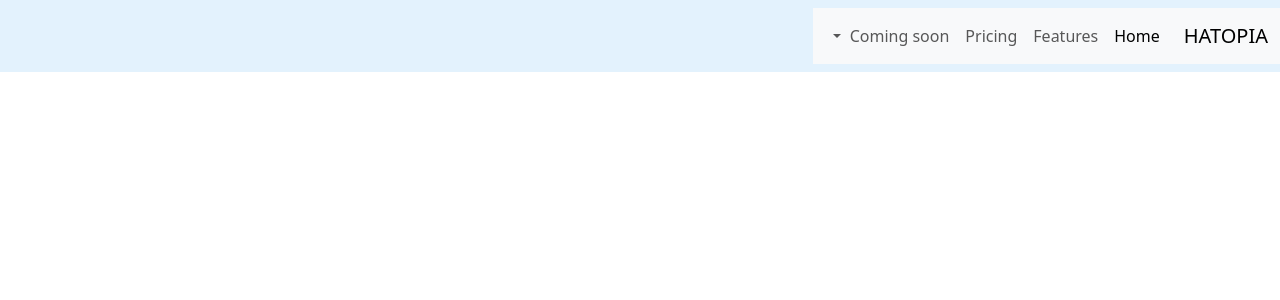
After one commit to mawlaraditya/pbp-ecommerce, a Django app: template main/templates/base.html in a window 1280 px wide. The commit adds this page. Shown: the top 300 px of the page. Run offline with Django 5.2, Linux system fonts and the light colour scheme; the template is opened without the code that fills it, so the values that code supplies are empty.

Commit message:
progres 6

```diff
--- /dev/null
+++ b/main/templates/base.html
@@ -0,0 +1,63 @@
+<!doctype html>
+<html lang="ar" dir="rtl">
+  <head>
+    <!-- Required meta tags -->
+    <meta charset="utf-8">
+    <meta name="viewport" content="width=device-width, initial-scale=1">
+
+    <!-- Bootstrap CSS -->
+    <link rel="stylesheet" href="https://cdn.jsdelivr.net/npm/bootstrap@5.3.3/dist/css/bootstrap.rtl.min.css" integrity="sha384-dpuaG1suU0eT09tx5plTaGMLBsfDLzUCCUXOY2j/LSvXYuG6Bqs43ALlhIqAJVRb" crossorigin="anonymous">
+
+    <title>Hatopia</title>
+  </head>
+  <body>
+   <nav class="navbar" style="background-color: #e3f2fd;">
+    <nav class="navbar navbar-expand-lg bg-body-tertiary">
+      <div class="container-fluid">
+        <a class="navbar-brand" href="#">HATOPIA</a>
+        <button class="navbar-toggler" type="button" data-bs-toggle="collapse" data-bs-target="#navbarNavDropdown" aria-controls="navbarNavDropdown" aria-expanded="false" aria-label="Toggle navigation">
+          <span class="navbar-toggler-icon"></span>
+        </button>
+        <div class="collapse navbar-collapse" id="navbarNavDropdown">
+          <ul class="navbar-nav">
+            <li class="nav-item">
+              <a class="nav-link active" aria-current="page" href="#">Home</a>
+            </li>
+            <li class="nav-item">
+              <a class="nav-link" href="#">Features</a>
+            </li>
+            <li class="nav-item">
+              <a class="nav-link" href="#">Pricing</a>
+            </li>
+            <li class="nav-item dropdown">
+              <a class="nav-link dropdown-toggle" href="#" role="button" data-bs-toggle="dropdown" aria-expanded="false">
+                Coming soon
+              </a>
+              <ul class="dropdown-menu">
+                <li><a class="dropdown-item" href="#">Soon</a></li>
+                <li><a class="dropdown-item" href="#">Soon</a></li>
+                <li><a class="dropdown-item" href="#">Soon</a></li>
+              </ul>
+            </li>
+          </ul>
+        </div>
+      </div>
+    </nav>
+   </nav>
+<div class = "container">
+    {% block content %}
+    {% endblock %}
+</div>
+
+    <!-- Optional JavaScript; choose one of the two! -->
+
+    <!-- Option 1: Bootstrap Bundle with Popper -->
+    <script src="https://cdn.jsdelivr.net/npm/bootstrap@5.3.3/dist/js/bootstrap.bundle.min.js" integrity="sha384-YvpcrYf0tY3lHB60NNkmXc5s9fDVZLESaAA55NDzOxhy9GkcIdslK1eN7N6jIeHz" crossorigin="anonymous"></script>
+
+    <!-- Option 2: Separate Popper and Bootstrap JS -->
+    <!--
+    <script src="https://cdn.jsdelivr.net/npm/@popperjs/core@2.11.8/dist/umd/popper.min.js" integrity="sha384-I7E8VVD/ismYTF4hNIPjVp/Zjvgyol6VFvRkX/vR+Vc4jQkC+hVqc2pM8ODewa9r" crossorigin="anonymous"></script>
+    <script src="https://cdn.jsdelivr.net/npm/bootstrap@5.3.3/dist/js/bootstrap.min.js" integrity="sha384-0pUGZvbkm6XF6gxjEnlmuGrJXVbNuzT9qBBavbLwCsOGabYfZo0T0to5eqruptLy" crossorigin="anonymous"></script>
+    -->
+  </body>
+</html>
--- a/main/views.py
+++ b/main/views.py
@@ -2,7 +2,6 @@ from django.shortcuts import render
 from django.http import HttpResponse
 from .models import Hat
 
-
 def home (request) :
     hat = Hat.objects.all()
     return render(request, 'home.html', {'hat' : hat})
--- a/pbp_ecommerce/settings.py
+++ b/pbp_ecommerce/settings.py
@@ -25,7 +25,7 @@ SECRET_KEY = 'django-insecure-+)qz6!%e@v!!6yuiqnx9%++!xdzg%blp7(yyr7i1%4oo0me8by
 # SECURITY WARNING: don't run with debug turned on in production!
 DEBUG = True
 
-ALLOWED_HOSTS = ["localhost", "127.0.0.1", "mawla-raditya-mentalhealthtracker.pbp.cs.ui.ac.id"]
+ALLOWED_HOSTS = ["localhost", "127.0.0.1", "mawla-raditya-pbpecommerce.pbp.cs.ui.ac.id"]
 
 
 # Application definition
```
Also changed, not shown: main/models.py (+9 -9 lines), main/templates/home.html (+21 -6 lines), main/templates/main.html (deleted, +0 -7 lines).
